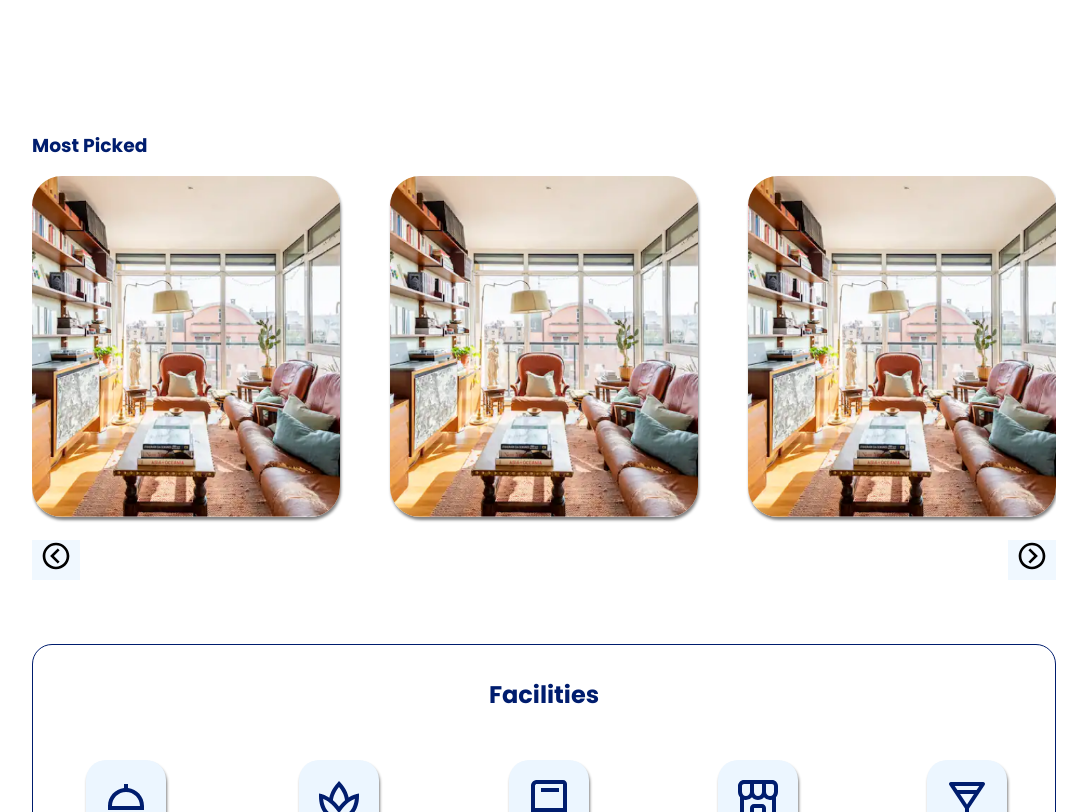
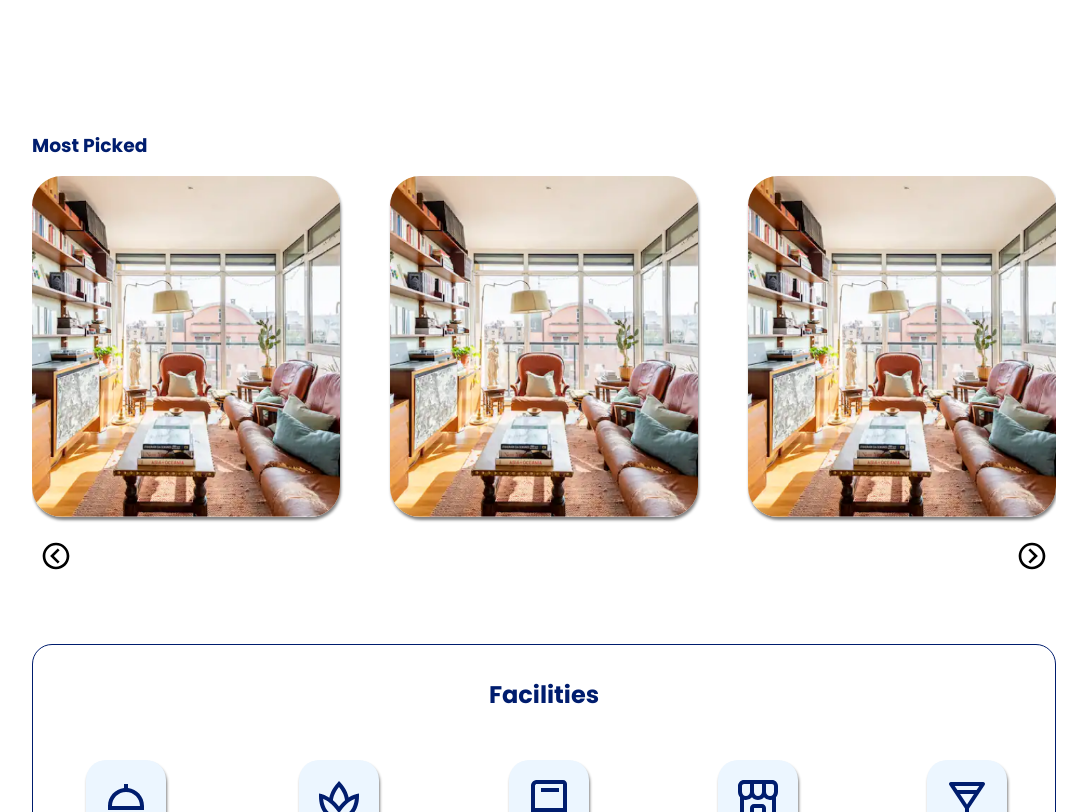
Before and after one commit to gungdikaebs/twice-dey, a React (Vite) app: page / in a window 1280 px wide. Shown: the part 527-1339 px from the top of the page, without its empty margins (96-1183 px from the left). Built offline with nearby package versions, Linux system fonts and the light colour scheme.

Commit message:
autoplay slider

```diff
--- a/src/component/MostPicked/MostPicked.css
+++ b/src/component/MostPicked/MostPicked.css
@@ -1,4 +1,5 @@
 .container-mostpicked {
+  position: relative;
   width: 80%;
   padding: 2rem 0;
   margin: auto;
@@ -45,7 +46,7 @@
   cursor: pointer;
   font-size: 2rem;
   padding: 0 0.5rem;
-  background-color: aliceblue;
+  background-color: transparent;
 }
 
 .sliderButtons > :nth-child(1) {
--- a/src/component/MostPicked/MostPicked.jsx
+++ b/src/component/MostPicked/MostPicked.jsx
@@ -8,13 +8,22 @@ import { BiChevronLeftCircle, BiChevronRightCircle } from "react-icons/bi";
 // Import Swiper styles
 import "swiper/css";
 
+import { Autoplay, Pagination, Navigation } from "swiper/modules";
+
 const MostPicked = () => {
   return (
     <section className="mostpicked">
       <div className="container-mostpicked">
         <h3 className="title">Most Picked</h3>
 
-        <Swiper {...sliderSettings}>
+        <Swiper
+          {...sliderSettings}
+          autoplay={{
+            delay: 2500,
+            disableOnInteraction: false,
+          }}
+          modules={[Autoplay, Pagination, Navigation]}
+        >
           <SliderButtons />
           <div className="content">
             {MostPickedData.map(
```
